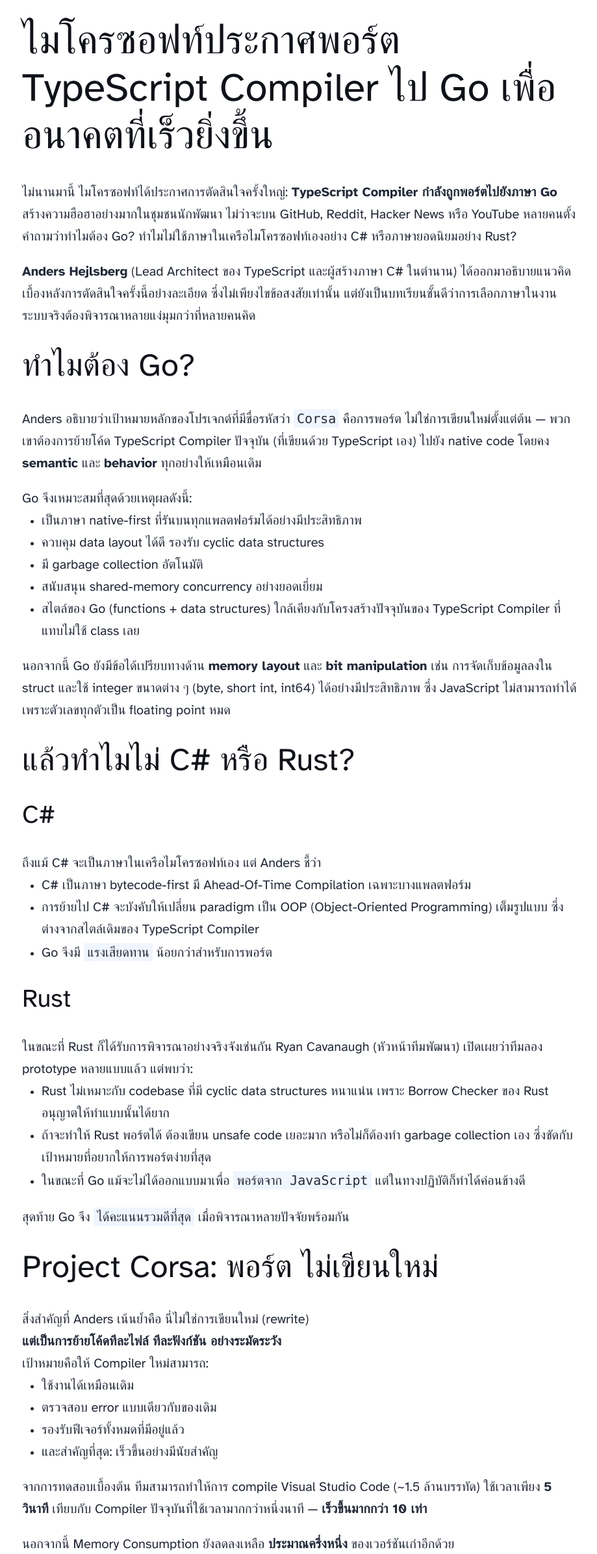
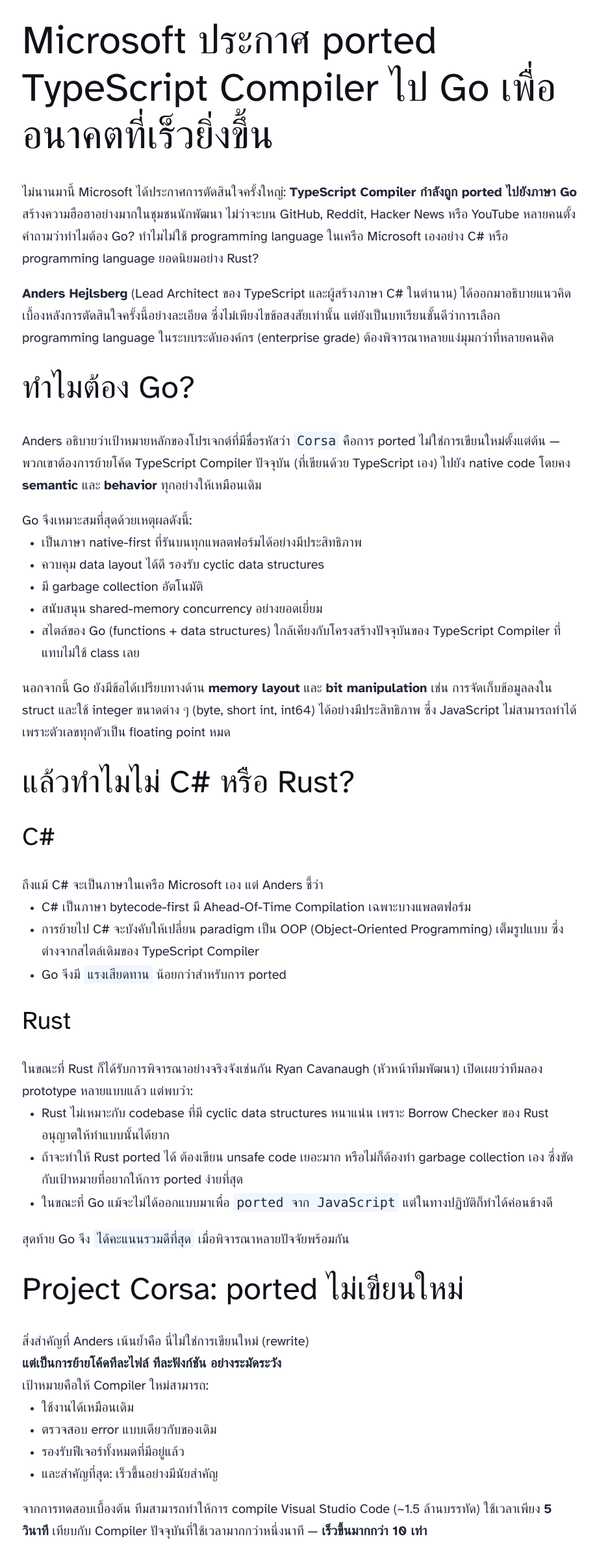
Before and after one commit to joeteerawit/joeteerawit.github.io, an Astro site: page /blog/2025/05/10-typescript-ported-to-golang-story in a window 1280 px wide. Shown: the part 949-3340 px from the top of the page at 65% size, without its empty margins (158-1077 px from the left). Built offline with nearby package versions, Linux system fonts and the light colour scheme; Astro itself is replaced by a stand-in of ours; some packages are replaced by stand-ins of ours.

Commit message:
update typescript-ported-to-golang-story

```diff
--- a/src/content/blog/2025/05/10-typescript-ported-to-golang-story.md
+++ b/src/content/blog/2025/05/10-typescript-ported-to-golang-story.md
@@ -6,15 +6,15 @@ heroImage: '/2025/05/9314ab71-f446-4b48-9b14-6f80fa54976c.png'
 draft: true
 ---
 
-# ไมโครซอฟท์ประกาศพอร์ต TypeScript Compiler ไป Go เพื่ออนาคตที่เร็วยิ่งขึ้น
+# Microsoft ประกาศ ported  TypeScript Compiler ไป Go เพื่ออนาคตที่เร็วยิ่งขึ้น
 
-ไม่นานมานี้ ไมโครซอฟท์ได้ประกาศการตัดสินใจครั้งใหญ่: **TypeScript Compiler กำลังถูกพอร์ตไปยังภาษา Go** สร้างความฮือฮาอย่างมากในชุมชนนักพัฒนา ไม่ว่าจะบน GitHub, Reddit, Hacker News หรือ YouTube หลายคนตั้งคำถามว่าทำไมต้อง Go? ทำไมไม่ใช้ภาษาในเครือไมโครซอฟท์เองอย่าง C# หรือภาษายอดนิยมอย่าง Rust?
+ไม่นานมานี้ Microsoft ได้ประกาศการตัดสินใจครั้งใหญ่: **TypeScript Compiler กำลังถูก ported ไปยังภาษา Go** สร้างความฮือฮาอย่างมากในชุมชนนักพัฒนา ไม่ว่าจะบน GitHub, Reddit, Hacker News หรือ YouTube หลายคนตั้งคำถามว่าทำไมต้อง Go? ทำไมไม่ใช้ programming language ในเครือ Microsoft เองอย่าง C# หรือ programming language ยอดนิยมอย่าง Rust?
 
-**Anders Hejlsberg** (Lead Architect ของ TypeScript และผู้สร้างภาษา C# ในตำนาน) ได้ออกมาอธิบายแนวคิดเบื้องหลังการตัดสินใจครั้งนี้อย่างละเอียด ซึ่งไม่เพียงไขข้อสงสัยเท่านั้น แต่ยังเป็นบทเรียนชั้นดีว่าการเลือกภาษาในงานระบบจริงต้องพิจารณาหลายแง่มุมกว่าที่หลายคนคิด
+**Anders Hejlsberg** (Lead Architect ของ TypeScript และผู้สร้างภาษา C# ในตำนาน) ได้ออกมาอธิบายแนวคิดเบื้องหลังการตัดสินใจครั้งนี้อย่างละเอียด ซึ่งไม่เพียงไขข้อสงสัยเท่านั้น แต่ยังเป็นบทเรียนชั้นดีว่าการเลือก programming language ในระบบระดับองค์กร (enterprise grade) ต้องพิจารณาหลายแง่มุมกว่าที่หลายคนคิด
 
 ## ทำไมต้อง Go?
 
-Anders อธิบายว่าเป้าหมายหลักของโปรเจกต์ที่มีชื่อรหัสว่า `Corsa` คือการพอร์ต ไม่ใช่การเขียนใหม่ตั้งแต่ต้น — พวกเขาต้องการย้ายโค้ด TypeScript Compiler ปัจจุบัน (ที่เขียนด้วย TypeScript เอง) ไปยัง native code โดยคง **semantic** และ **behavior** ทุกอย่างให้เหมือนเดิม
+Anders อธิบายว่าเป้าหมายหลักของโปรเจกต์ที่มีชื่อรหัสว่า `Corsa` คือการ ported  ไม่ใช่การเขียนใหม่ตั้งแต่ต้น — พวกเขาต้องการย้ายโค้ด TypeScript Compiler ปัจจุบัน (ที่เขียนด้วย TypeScript เอง) ไปยัง native code โดยคง **semantic** และ **behavior** ทุกอย่างให้เหมือนเดิม
 
 Go จึงเหมาะสมที่สุดด้วยเหตุผลดังนี้:
 - เป็นภาษา native-first ที่รันบนทุกแพลตฟอร์มได้อย่างมีประสิทธิภาพ
@@ -28,20 +28,20 @@ Go จึงเหมาะสมที่สุดด้วยเหตุผ
 ## แล้วทำไมไม่ C# หรือ Rust?
 
 ### C#
-ถึงแม้ C# จะเป็นภาษาในเครือไมโครซอฟท์เอง แต่ Anders ชี้ว่า
+ถึงแม้ C# จะเป็นภาษาในเครือ Microsoft เอง แต่ Anders ชี้ว่า
 - C# เป็นภาษา bytecode-first มี Ahead-Of-Time Compilation เฉพาะบางแพลตฟอร์ม
 - การย้ายไป C# จะบังคับให้เปลี่ยน paradigm เป็น OOP (Object-Oriented Programming) เต็มรูปแบบ ซึ่งต่างจากสไตล์เดิมของ TypeScript Compiler
-- Go จึงมี `แรงเสียดทาน` น้อยกว่าสำหรับการพอร์ต
+- Go จึงมี `แรงเสียดทาน` น้อยกว่าสำหรับการ ported
 
 ### Rust
 ในขณะที่ Rust ก็ได้รับการพิจารณาอย่างจริงจังเช่นกัน Ryan Cavanaugh (หัวหน้าทีมพัฒนา) เปิดเผยว่าทีมลอง prototype หลายแบบแล้ว แต่พบว่า:
 - Rust ไม่เหมาะกับ codebase ที่มี cyclic data structures หนาแน่น เพราะ Borrow Checker ของ Rust อนุญาตให้ทำแบบนั้นได้ยาก
-- ถ้าจะทำให้ Rust พอร์ตได้ ต้องเขียน unsafe code เยอะมาก หรือไม่ก็ต้องทำ garbage collection เอง ซึ่งขัดกับเป้าหมายที่อยากให้การพอร์ตง่ายที่สุด
-- ในขณะที่ Go แม้จะไม่ได้ออกแบบมาเพื่อ `พอร์ตจาก JavaScript` แต่ในทางปฏิบัติก็ทำได้ค่อนข้างดี
+- ถ้าจะทำให้ Rust  ported ได้ ต้องเขียน unsafe code เยอะมาก หรือไม่ก็ต้องทำ garbage collection เอง ซึ่งขัดกับเป้าหมายที่อยากให้การ ported ง่ายที่สุด
+- ในขณะที่ Go แม้จะไม่ได้ออกแบบมาเพื่อ ` ported จาก JavaScript` แต่ในทางปฏิบัติก็ทำได้ค่อนข้างดี
 
 สุดท้าย Go จึง `ได้คะแนนรวมดีที่สุด` เมื่อพิจารณาหลายปัจจัยพร้อมกัน
 
-## Project Corsa: พอร์ต ไม่เขียนใหม่
+## Project Corsa:  ported  ไม่เขียนใหม่
 
 สิ่งสำคัญที่ Anders เน้นย้ำคือ นี่ไม่ใช่การเขียนใหม่ (rewrite)
 **แต่เป็นการย้ายโค้ดทีละไฟล์ ทีละฟังก์ชัน อย่างระมัดระวัง**
@@ -73,16 +73,15 @@ Go จึงเหมาะสมที่สุดด้วยเหตุผ
 - การลดเวลา project loading และ language service initialization ลงจากนาทีเหลือเพียงวินาที
 
 Hejlsberg บอกอย่างชัดเจนว่า:
-> `เราไม่ได้เลือก Go เพราะมันแฟนซี แต่เพราะมันเหมาะสมทางวิศวกรรม และช่วยให้เราส่งมอบอนาคตที่เร็วกว่าหลายเท่าได้จริง`
+> เราไม่ได้เลือก Go เพราะมันแฟนซี แต่เพราะมันเหมาะสมทางวิศวกรรม และช่วยให้เราส่งมอบอนาคตที่เร็วกว่าหลายเท่าได้จริง
 
 ## สรุป
 
-การตัดสินใจพอร์ต TypeScript Compiler ไป Go เป็นก้าวกระโดดที่น่าจับตามองที่สุดครั้งหนึ่งในประวัติศาสตร์ของโครงการ
-นี่ไม่ใช่แค่การเปลี่ยนภาษา แต่เป็นการวางรากฐานใหม่เพื่อรองรับความต้องการที่เปลี่ยนไป — ทั้งในด้านขนาดของโปรเจกต์, ประสิทธิภาพ, และการใช้งานร่วมกับ AI ในอนาคต
+การตัดสินใจ ported  TypeScript Compiler ไป Go เป็นก้าวกระโดดที่น่าจับตามองที่สุดครั้งหนึ่งในประวัติศาสตร์ของโครงการ นี่ไม่ใช่แค่การเปลี่ยนภาษา แต่เป็นการวางรากฐานใหม่เพื่อตอบโจทย์โลกที่กำลังเปลี่ยนแปลง — ทั้งในด้าน size ของ project, performance , และการใช้งานร่วมกับ AI ในอนาคต
 
-ไมโครซอฟท์แสดงให้เห็นว่า ในโลกของการพัฒนาซอฟต์แวร์ `การเลือกเครื่องมือที่เหมาะสม` สำคัญกว่าความยึดติดกับแบรนด์หรือเทคโนโลยีที่คุ้นเคยเสมอ
+Microsoft แสดงให้เห็นว่า ในโลกของการพัฒนาซอฟต์แวร์ `การเลือกเครื่องมือที่เหมาะสม` สำคัญกว่าความยึดติดกับ brand หรือ technology ที่คุ้นเคยเสมอ
 
-> `You can't argue with a 10x outcome.` — Anders Hejlsberg
+> You can't argue with a 10x outcome. — Anders Hejlsberg
 
 #### References:
 - [youtube.com](https://www.youtube.com/watch?v=pNlq-EVld70)
```
